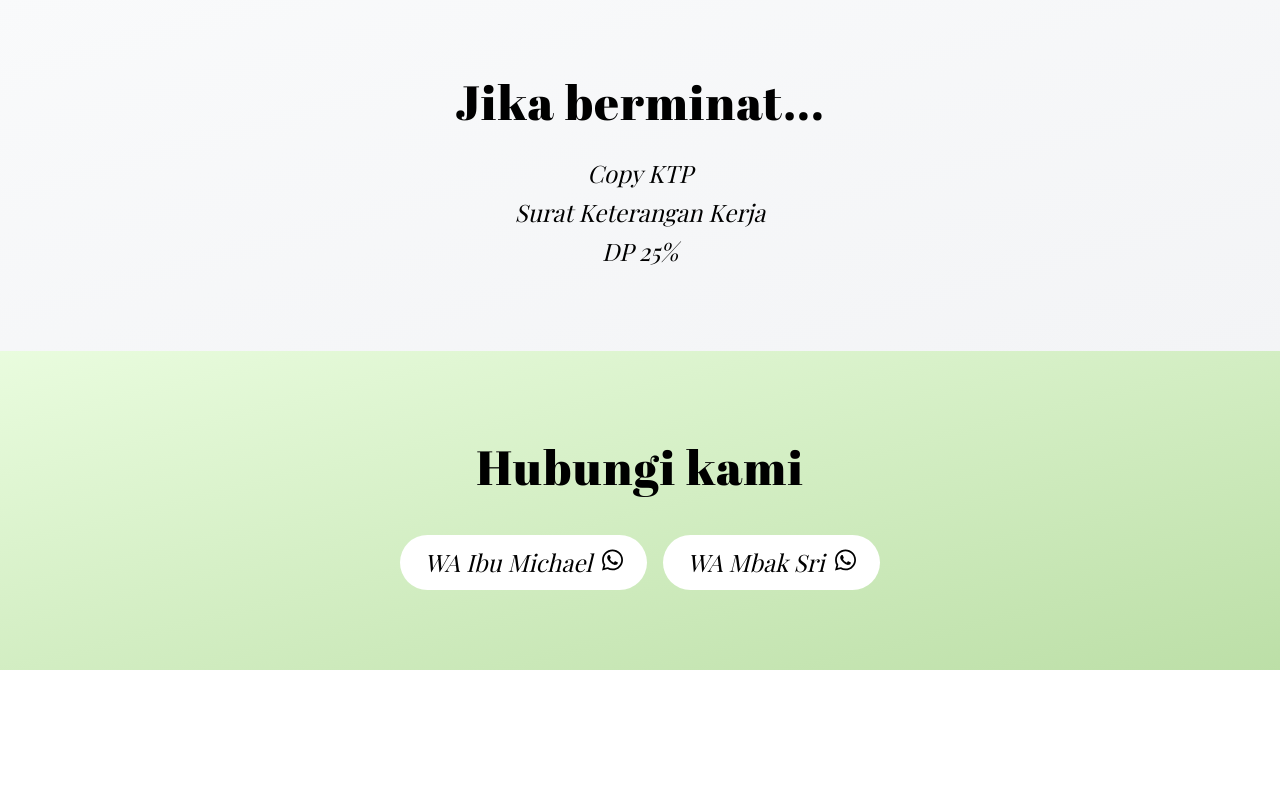
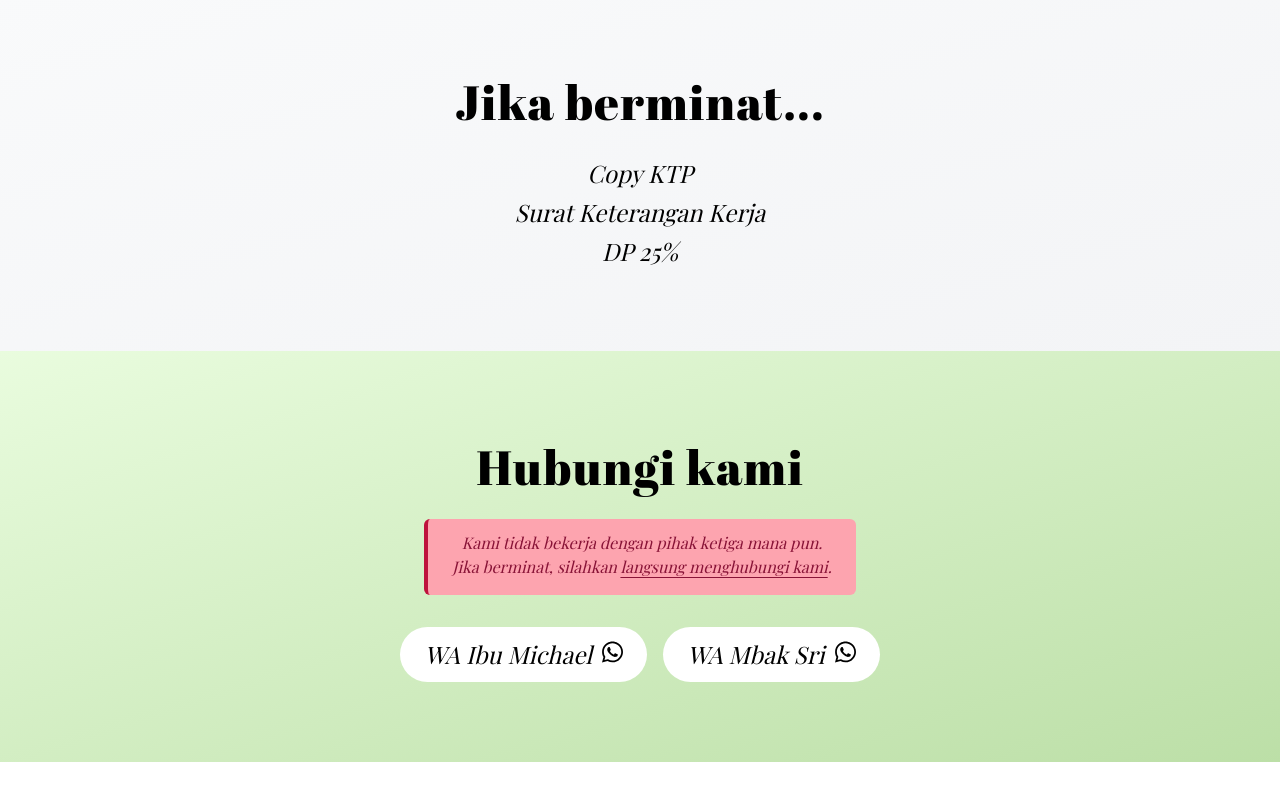
Before and after one commit to kostdarmo/kostdarmo.github.io, a SvelteKit app: page / in a window 1280 px wide. Shown: the part 3169-3969 px from the top of the page. Before the commit the page ends 3895 px from the top, so only its background shows below. Built offline with nearby package versions, Linux system fonts and the light colour scheme; a web font is replaced by a local one.

Commit message:
add warning on the footer

```diff
--- a/src/routes/+page.svelte
+++ b/src/routes/+page.svelte
@@ -73,6 +73,10 @@
     <div class="py-6 md:py-11 lg:py-20 bg-gradient-to-br from-[#e9fcde] to-[#bcdfa7]" id="kontak">
       <div class="px-4 md:text-center md:max-w-3xl mx-auto">
         <h2 class="text-4xl md:text-5xl tracking-wide !leading-normal mb-4">Hubungi kami</h2>
+        <div class="bg-rose-300 border-l-4 border-l-rose-700 px-6 pt-3 pb-4 italic rounded-md text-rose-900 inline-block mb-4">
+          Kami tidak bekerja dengan pihak ketiga mana pun.<br>
+          Jika berminat, silahkan <a href="#kontak" class="underline underline-offset-4 decoration-solid hover:decoration-dashed">langsung menghubungi kami</a>.
+        </div>
         <ul class="md:text-2xl italic font-medium !leading-relaxed flex gap-4 md:justify-center">
           <li>
             <a class="px-6 py-2 hover:bg-[#3A5743] hover:text-emerald-50 group rounded-full bg-white inline-block mt-4" target="_blank" href="https://wa.me/+6285106123088">
```
